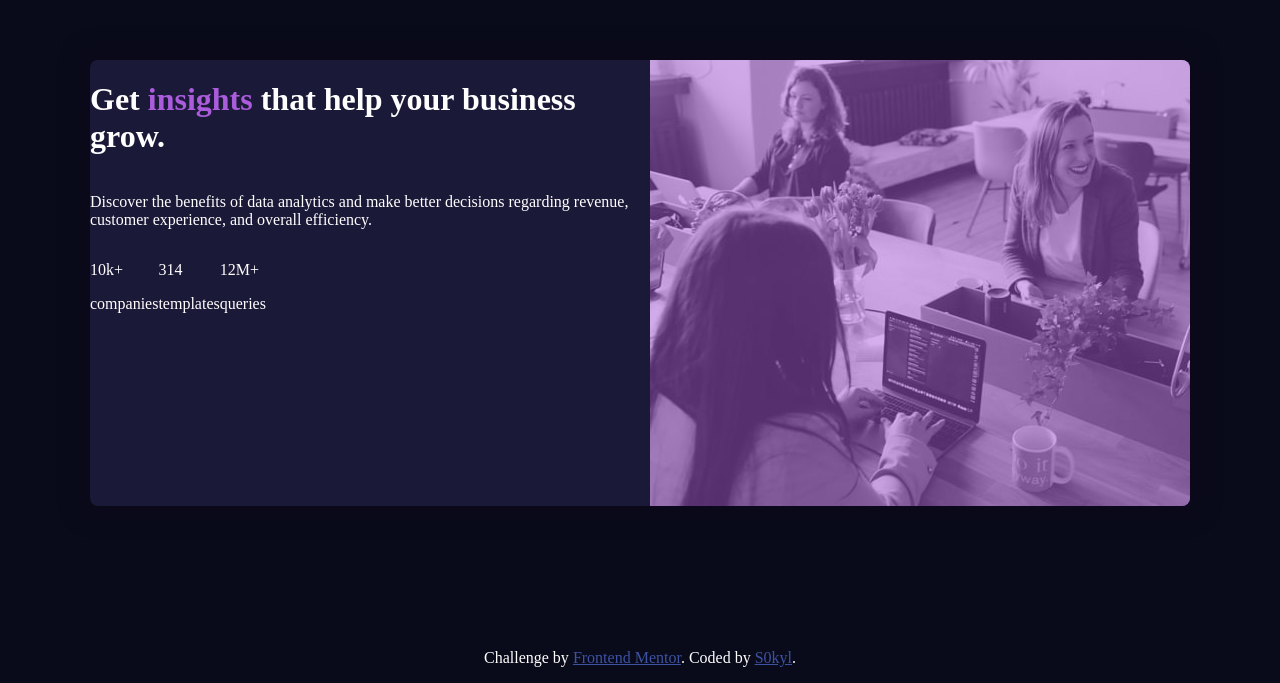
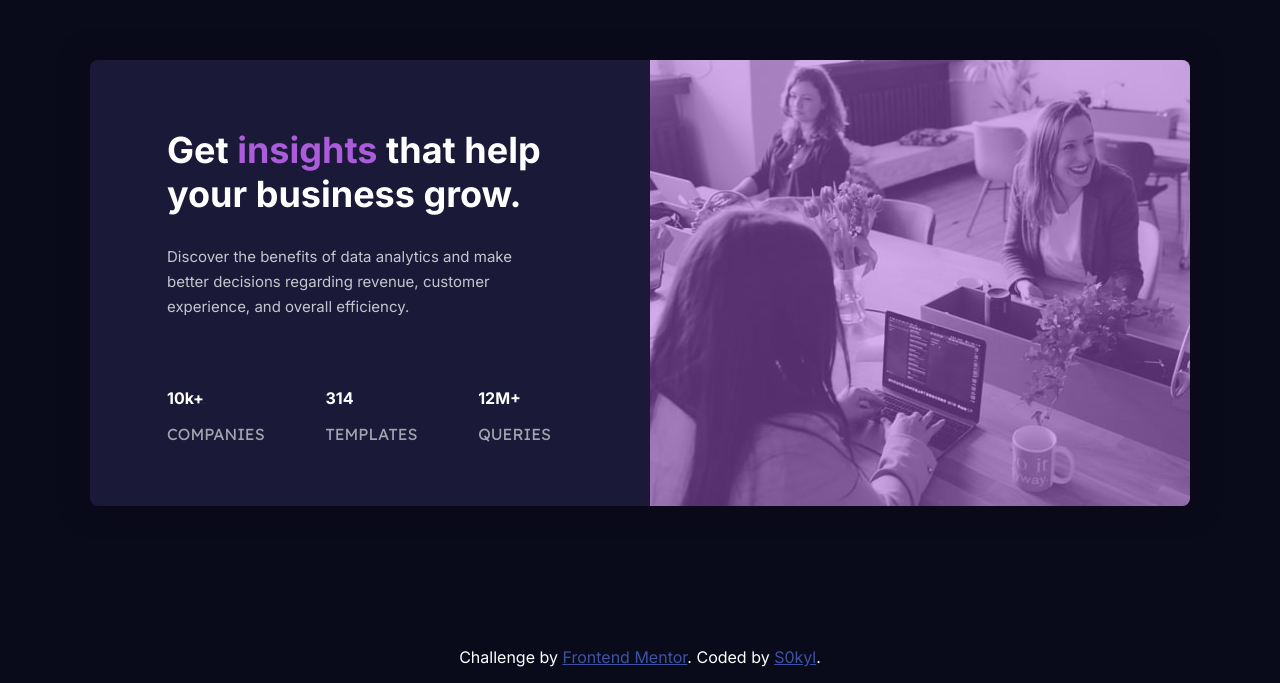
Before and after one commit to th1997/stats-preview-card-component-main, a plain HTML site: page index.html in a window 1280 px wide. Shown: the part 117-800 px from the top of the page. Drawn offline with Linux system fonts and the light colour scheme.

Commit message:
Some Position Modification + text color

```diff
--- a/index.html
+++ b/index.html
@@ -20,15 +20,15 @@
       <div class="few_number">
         <div class="companies">
           <p>10k+</p>
-          <p class="Lexend_Fam">companies</p>
+          <p class="Lexend_Fam">COMPANIES</p>
         </div>
         <div class="templates">
           <p>314</p>
-          <p class="Lexend_Fam">templates</p>
+          <p class="Lexend_Fam">TEMPLATES</p>
         </div>
         <div class="queries">
           <p>12M+</p>
-          <p class="Lexend_Fam">queries</p>
+          <p class="Lexend_Fam">QUERIES</p>
         </div>
       </div>
     </div>
--- a/style.css
+++ b/style.css
@@ -6,6 +6,7 @@
 body{
     background-color: hsl(233, 47%, 7%);
     color: white;
+    font-family: Inter
 }
 
 main{
@@ -26,6 +27,22 @@ main{
 .informations{
     display: flex;
     flex-direction: column;
+    justify-content: space-between;
+    margin-left: 7%;
+    margin-top: 4%;
+    margin-right: 9%
+}
+
+.title_card{
+    font-size: 18px;
+    font-weight: 700
+}
+
+.desc_card{
+    color:hsla(0, 0%, 100%, 0.75);
+    font-size: 15px;
+    margin-top: -13%;
+    line-height: 25px
 }
 
 .purple{ color: hsl(277, 64%, 61%) }
@@ -33,9 +50,16 @@ main{
 .few_number{
     display: flex;
     flex-direction: row;
+    justify-content: space-between;
+    margin-bottom: 12%;
+    font-weight: 700
 }
 
-
+.Lexend_Fam{
+    font-family: Lexend Deca;
+    font-weight: 400;
+    color: hsla(0, 0%, 100%, 0.6)
+}
 
 .Card_img{ background-color: hsl(277, 64%, 61%) }
 
```
